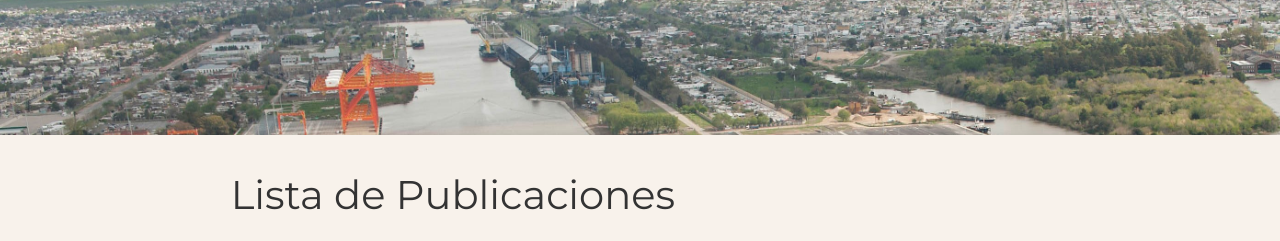
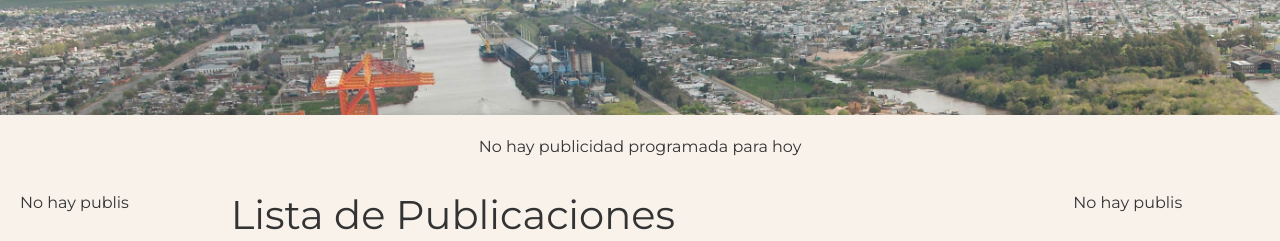
Before and after one commit to agustina-soto/marDeIntercambios, a Django app: page /publicacion/ver-publicacion/buscar_publicaciones/ in a window 1280 px wide. Shown: the part 102-343 px from the top of the page. Run offline with Django 5.2, Linux system fonts and the light colour scheme; data that the repository does not hold is empty; some libraries are stand-ins or nearby versions.

Commit message:
soluciono problemas de visualización de publicidades

```diff
--- /dev/null
+++ b/Aplicaciones/Publicidad/context_processors.py
@@ -0,0 +1,7 @@
+from django.utils import timezone
+from Aplicaciones.Modelos.models import Publicidad
+
+def publicidad_context_processor(request):
+    hoy = timezone.now().date()
+    publicidad = Publicidad.objects.filter(fecha=hoy).first()
+    return {'publicidad': publicidad}
--- a/Aplicaciones/Publicidad/forms.py
+++ b/Aplicaciones/Publicidad/forms.py
@@ -32,8 +32,9 @@ class PublicidadForm(forms.ModelForm):
         fecha_aux = self.cleaned_data.get('fecha')
         if not fecha_aux:
             self.add_error('fecha', "Por favor, ingrese una fecha")
-        if Publicidad.objects.filter(fecha=fecha_aux).exists():
-            self.add_error('fecha', "La fecha ingresada ya está ocupada")
+        else:
+            if Publicidad.objects.filter(fecha=fecha_aux).exists():
+                self.add_error('fecha', "La fecha ingresada ya está ocupada")
             #raise ValidationError("La fecha ingresada ya esta ocupada")
         return fecha_aux
 
--- a/MDI/settings.py
+++ b/MDI/settings.py
@@ -90,8 +90,10 @@ TEMPLATES = [
                 'django.template.context_processors.request',
                 'django.contrib.auth.context_processors.auth',
                 'django.contrib.messages.context_processors.messages',
-                 # Añado procesador de contexto personalizado
+                # Añado procesador de contexto personalizado
                 'Aplicaciones.ComunicacionEntreUsuarios.BandejaDeMensajes.context_processors.unread_messages_processor',
+                # Contexto personalizado de publicidad
+                'Aplicaciones.Publicidad.context_processors.publicidad_context_processor',
             ],
         },
     },
--- a/templates/Publicidad/banner_central.html
+++ b/templates/Publicidad/banner_central.html
@@ -1,12 +1,10 @@
 {% load static %}
-{% block banner_central %}
+
 
 <div class="center-ad d-flex justify-content-center">
     {% if publicidad %}
         <img src="{{ publicidad.foto_central.url }}" alt="Ad banner">
     {% else %}
-        <p>No hay publicidad programada para hoy</p>
+        <p>No hay publicidad programada para hoy </p>
     {% endif %}
 </div>
-
-{% endblock banner_central %}
--- a/templates/Publicidad/banner_lateral.html
+++ b/templates/Publicidad/banner_lateral.html
@@ -2,8 +2,8 @@
 {% block banner_lateral %}
 
 <div class="lateral-ad">
-    {% if fotos %}
-        <img src="{{ fotos.url }}" alt="Ad banner">
+    {% if publicidad %}
+        <img src="{{ publicidad.foto_lateral.url }}" alt="Ad banner">
     {%else%}
         <p>No hay publis</p>
     {% endif %}
--- a/templates/VisualizacionPublicaciones/buscar_publicaciones.html
+++ b/templates/VisualizacionPublicaciones/buscar_publicaciones.html
@@ -4,10 +4,10 @@
 {% block content %}
 <div class="row buscar-contenido">
     <div class="col-12 mb-3">
-        {% include "Publicidades/banner_central.html" %}
+        {% include "Publicidad/banner_central.html" %}
     </div>
     <div class="d-none d-lg-block col-lg-2 mb-3">
-        {% include "Publicidades/banner_lateral.html" %}
+        {% include "Publicidad/banner_lateral.html" %}
     </div>
     <div class="center-content col-12 col-lg-8">
         <h1>Lista de Publicaciones</h1>
@@ -98,7 +98,7 @@
         </section>
     </div>
     <div class="d-none d-lg-block col-lg-2 mb-3">
-        {% include "Publicidades/banner_lateral.html" %}
+        {% include "Publicidad/banner_lateral.html" %}
     </div>
 </div>
 {% endblock %}
--- a/templates/home.html
+++ b/templates/home.html
@@ -5,7 +5,7 @@
 
 <div class="row">
     <div class="col-12 mb-3">
-        {% include "Publicidad/banner_central.html" %}
+        {% include "Publicidad/banner_central.html"%}
     </div>
 
     <div class="d-none d-lg-block col-lg-2 mb-3">
```
Also changed, not shown: Aplicaciones/Publicidad/views.py (+5 -7 lines), templates/VisualizacionPublicaciones/ver_detalle.html (+9 -4 lines), archivos-estaticos/publicidades/Fondo3.jpg (added), archivos-estaticos/publicidades/Fondo4.jpg (added).
